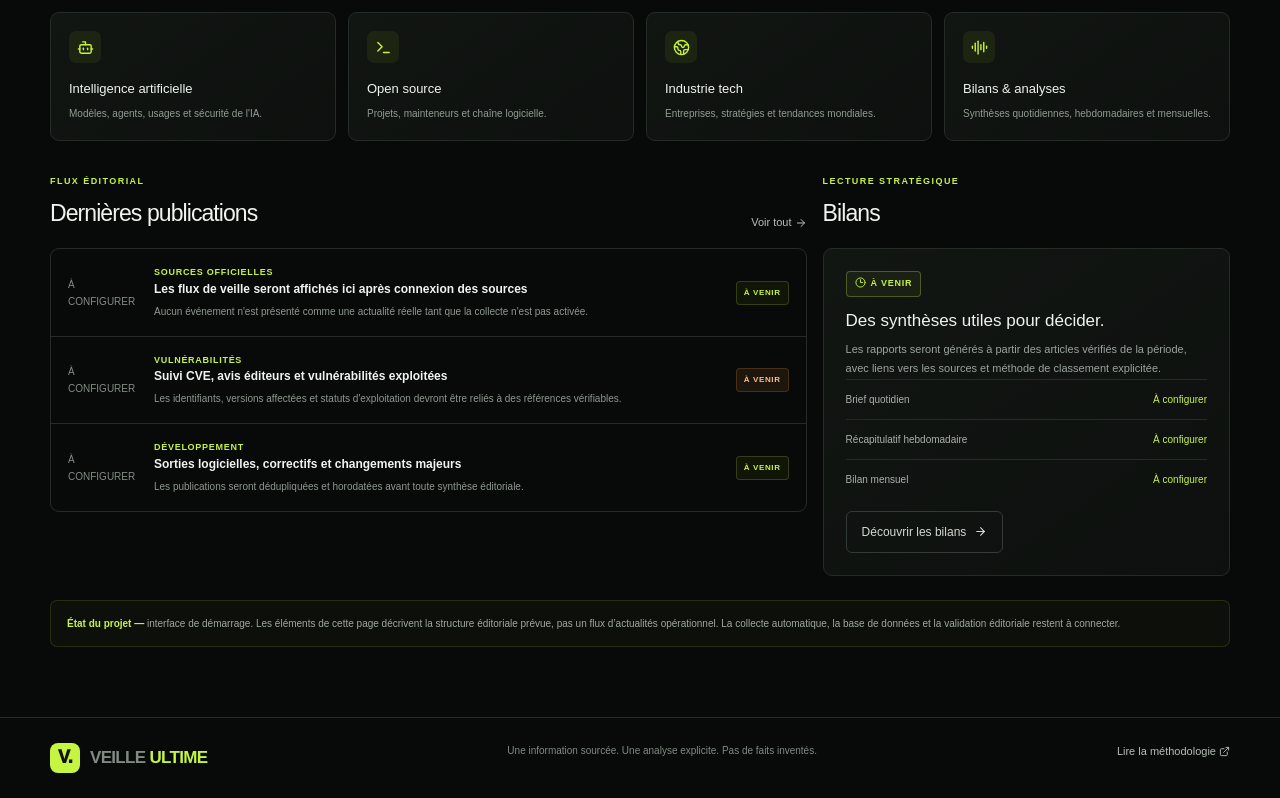
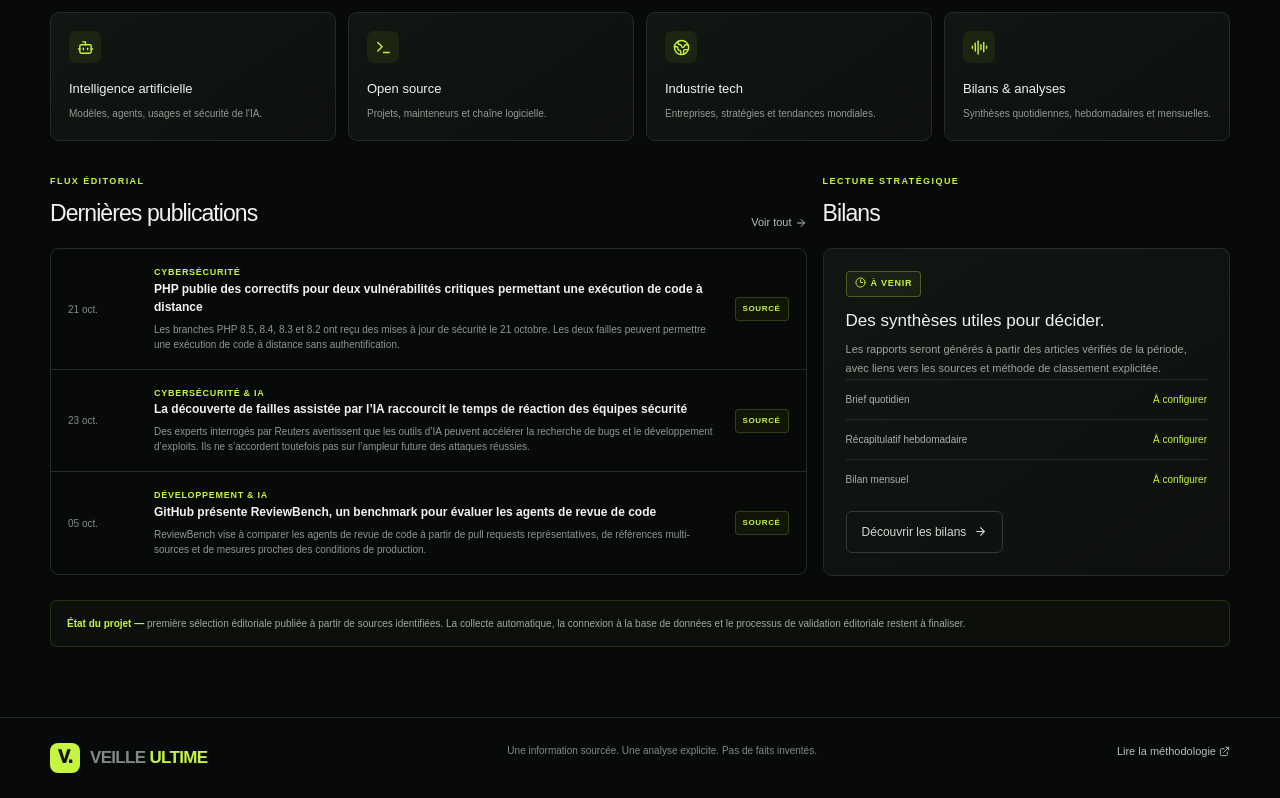
Before and after one commit to digitaleflex/veille-ultime, a Next.js app: page / in a window 1280 px wide. Shown: the part 1292-2090 px from the top of the page. Built offline with nearby package versions, Linux system fonts and the light colour scheme.

Commit message:
feat: surface sourced October stories on homepage

```diff
--- a/src/app/page.tsx
+++ b/src/app/page.tsx
@@ -1,5 +1,6 @@
 import Link from "next/link";
 import { ArrowDownRight, ArrowRight, AudioLines, Bot, Boxes, Braces, Clock3, ExternalLink, Globe2, RadioTower, ShieldAlert, ShieldCheck, Sparkles, Terminal } from "lucide-react";
+import { editorialArticles } from "@/lib/editorial-content";
 
 const categories = [
   { icon: ShieldCheck, title: "Cybersécurité", copy: "Menaces, incidents, défense et renseignement.", href: "/cybersecurite" },
@@ -12,11 +13,14 @@ const categories = [
   { icon: AudioLines, title: "Bilans & analyses", copy: "Synthèses quotidiennes, hebdomadaires et mensuelles.", href: "/bilans" },
 ];
 
-const latest = [
-  { time: "À CONFIGURER", category: "Sources officielles", title: "Les flux de veille seront affichés ici après connexion des sources", description: "Aucun événement n'est présenté comme une actualité réelle tant que la collecte n'est pas activée.", label: "À venir", kind: "watch" },
-  { time: "À CONFIGURER", category: "Vulnérabilités", title: "Suivi CVE, avis éditeurs et vulnérabilités exploitées", description: "Les identifiants, versions affectées et statuts d'exploitation devront être reliés à des références vérifiables.", label: "À venir", kind: "high" },
-  { time: "À CONFIGURER", category: "Développement", title: "Sorties logicielles, correctifs et changements majeurs", description: "Les publications seront dédupliquées et horodatées avant toute synthèse éditoriale.", label: "À venir", kind: "watch" },
-];
+const latest = editorialArticles.slice(0, 3).map((article) => ({
+  time: new Date(article.publishedAt + "T12:00:00Z").toLocaleDateString("fr-FR", { day: "2-digit", month: "short" }),
+  category: article.category,
+  title: article.title,
+  description: article.excerpt,
+  label: "Sourcé",
+  kind: "watch",
+}));
 
 export default function Home() {
   return (
@@ -80,7 +84,7 @@ export default function Home() {
               <div className="report-card"><span className="pill"><Clock3 size={11} style={{ display: "inline", marginRight: 5 }} /> À venir</span><h3>Des synthèses utiles pour décider.</h3><p>Les rapports seront générés à partir des articles vérifiés de la période, avec liens vers les sources et méthode de classement explicitée.</p><div className="report-line"><span>Brief quotidien</span><span>À configurer</span></div><div className="report-line"><span>Récapitulatif hebdomadaire</span><span>À configurer</span></div><div className="report-line"><span>Bilan mensuel</span><span>À configurer</span></div><Link href="/bilans" className="button-secondary" style={{ marginTop: 12 }}>Découvrir les bilans <ArrowRight size={13} /></Link></div>
             </aside>
           </div>
-          <div className="disclaimer"><strong style={{ color: "#c5f441" }}>État du projet — </strong>interface de démarrage. Les éléments de cette page décrivent la structure éditoriale prévue, pas un flux d’actualités opérationnel. La collecte automatique, la base de données et la validation éditoriale restent à connecter.</div>
+          <div className="disclaimer"><strong style={{ color: "#c5f441" }}>État du projet — </strong>première sélection éditoriale publiée à partir de sources identifiées. La collecte automatique, la connexion à la base de données et le processus de validation éditoriale restent à finaliser.</div>
         </section>
       </main>
       <footer className="footer"><div className="container footer-inner"><Link href="/" className="brand"><span className="brand-mark">V.</span><span>VEILLE <em>ULTIME</em></span></Link><span>Une information sourcée. Une analyse explicite. Pas de faits inventés.</span><Link href="/methodologie" className="text-link">Lire la méthodologie <ExternalLink size={11} style={{ display: "inline" }} /></Link></div></footer>
```
